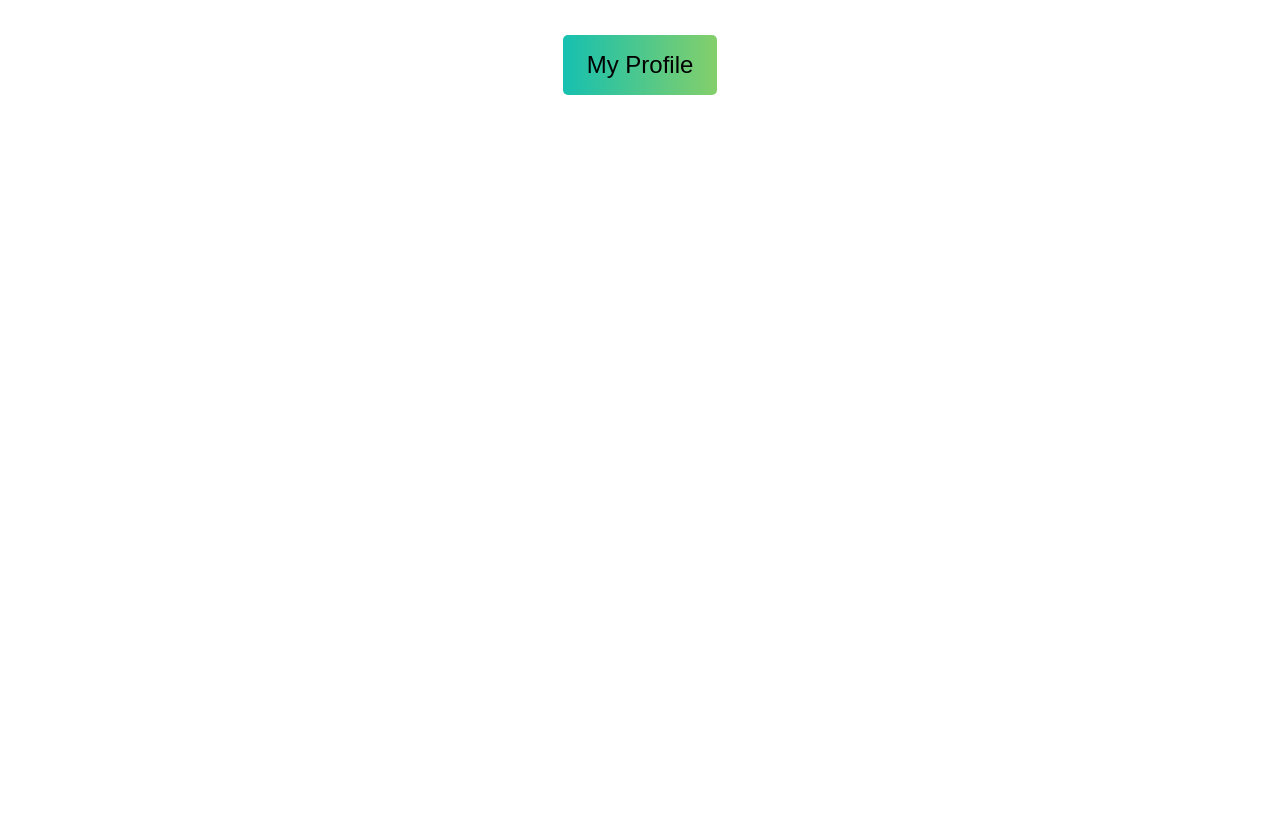
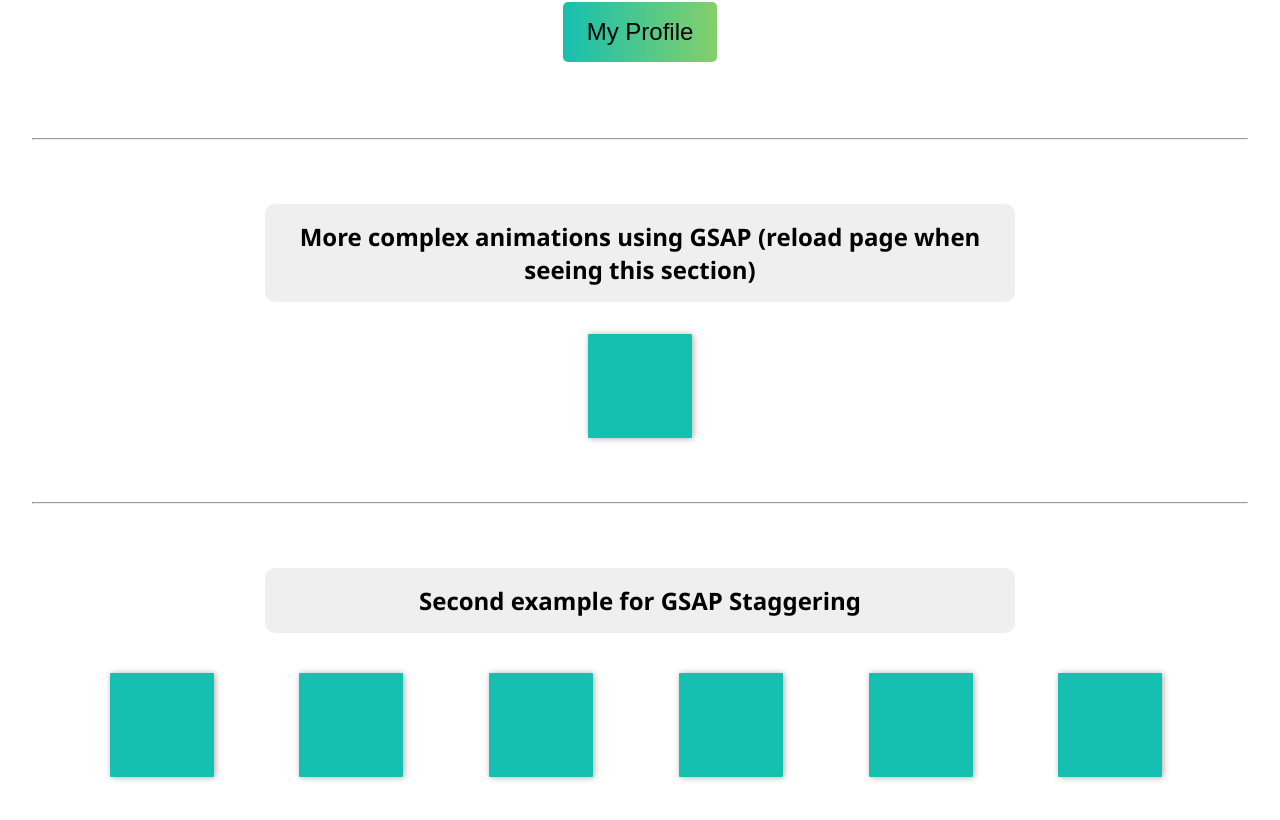
Before and after one commit to szcstamas/vue_harryPotter_animations, a Vue app: page /animations in a window 1280 px wide. Shown: the part 982-1802 px from the top of the page. Before the commit the page ends 1153 px from the top, so only its background shows below. Built offline with nearby package versions, Linux system fonts and the light colour scheme.

Commit message:
Adding GSAP into project and started using it inside AnimationView component to produce more complex animations

```diff
--- a/package.json
+++ b/package.json
@@ -9,6 +9,7 @@
   },
   "dependencies": {
     "axios": "^1.3.5",
+    "gsap": "^3.12.1",
     "velocity-animate": "^1.5.2",
     "vue": "^3.2.47",
     "vue-router": "^4.1.6"
--- a/src/views/AnimationView.vue
+++ b/src/views/AnimationView.vue
@@ -1,5 +1,6 @@
 <template>
   <section>
+    <!-- 0 section -->
     <div class="vue-animate">
       <h4 class="vue-animation-h4">
         Basic animation using transition-component
@@ -13,7 +14,7 @@
     </div>
 
     <hr style="margin: 4rem 0" />
-
+    <!-- 1st section -->
     <div class="vue-animate input-container">
       <h4 class="vue-animation-h4">Using transition-group component</h4>
       <input v-model="newContact" placeholder="Name" type="text" />
@@ -33,9 +34,11 @@
     </div>
 
     <hr style="margin: 4rem 0" />
-
+    <!-- 2nd section -->
     <div class="input-container drawer-container">
-      <h4 class="vue-animation-h4">Advanced animations using JS Hooks with Velocity</h4>
+      <h4 class="vue-animation-h4">
+        Advanced animations using JS Hooks with Velocity
+      </h4>
       <button @click="isDrawerOpen = !isDrawerOpen">My Profile</button>
 
       <transition
@@ -56,11 +59,39 @@
         </div>
       </transition>
     </div>
+
+    <hr style="margin: 4rem 0" />
+    <!-- 3rd section -->
+    <div class="input-container drawer-container">
+      <h4 class="vue-animation-h4">More complex animations using GSAP (reload page when seeing this section)</h4>
+      <transition
+        appear
+        @before-enter="beforeGSAPEnter"
+        @enter="enterGSAP"
+        :css="false"
+      >
+        <div class="card"></div>
+      </transition>
+    </div>
+
+    <hr style="margin: 4rem 0" />
+    <!-- 4th section -->
+    <div class="input-container">
+        <h4 class="vue-animation-h4">Second example for GSAP Staggering</h4>
+      <div id="container">
+        <div
+          v-for="card in cards"
+          :key="card.id"
+          class="card-second-example"
+        ></div>
+      </div>
+    </div>
   </section>
 </template>
 
 <script>
 import Velocity from "velocity-animate";
+import gsap from "gsap";
 
 export default {
   data() {
@@ -69,7 +100,29 @@ export default {
       isDrawerOpen: false,
       newContact: "",
       contacts: ["Beau Thabeast", "Cindy Rella", "Alice Wunderlind"],
+      cards: [
+        { id: 1298 },
+        { id: 8748 },
+        { id: 4919 },
+        { id: 5527 },
+        { id: 9428 },
+        { id: 7103 },
+      ],
     };
+  },
+
+  mounted() {
+    gsap.from('.card-second-example', {
+      duration: 0.5,
+      opacity: 0,
+      scale: 0,
+      y: 200,
+      ease: 'power1',
+      stagger: {
+        each: 0.1,
+        from: 'center'
+      }
+    })
   },
 
   methods: {
@@ -104,6 +157,19 @@ export default {
         { opacity: 0, width: "0em" },
         { duration: 500, easing: "easeInCubic", complete: done }
       );
+    },
+    beforeGSAPEnter(el) {
+      el.style.opacity = 0;
+      el.style.transform = "scale(0,0)";
+    },
+    enterGSAP(el, done) {
+      gsap.to(el, {
+        duration: 1,
+        opacity: 1,
+        scale: 1,
+        ease: "bounce.out",
+        onComplete: done,
+      });
     },
   },
 };
@@ -210,8 +276,38 @@ img {
   padding: 1rem;
   border-radius: 10px;
 
-  width: 50%;
+  text-align: center;
+
+  width: clamp(25%, 750px, 100%);
   margin: auto;
   margin-bottom: 2rem;
 }
+
+.card {
+  display: block;
+  margin: 0 auto 0 auto;
+  height: 6.5em;
+  width: 6.5em;
+  border-radius: 1%;
+  background-color: #16c0b0;
+  box-shadow: 0.08em 0.03em 0.4em #ababab;
+}
+
+#container {
+  display: flex;
+  flex-direction: row;
+  flex-wrap: wrap;
+  justify-content: space-evenly;
+}
+
+.card-second-example {
+  height: 6.5em;
+  width: 6.5em;
+  border-radius: 1%;
+  background-color: #16c0b0;
+  box-shadow: 0.08em 0.03em 0.4em #ababab;
+  padding-top: 1em;
+  margin-top: 0.5em;
+  margin-right: 0.5em;
+}
 </style>
```
Also changed, not shown: 1 other file (tests, documents, lock files or other folders).
